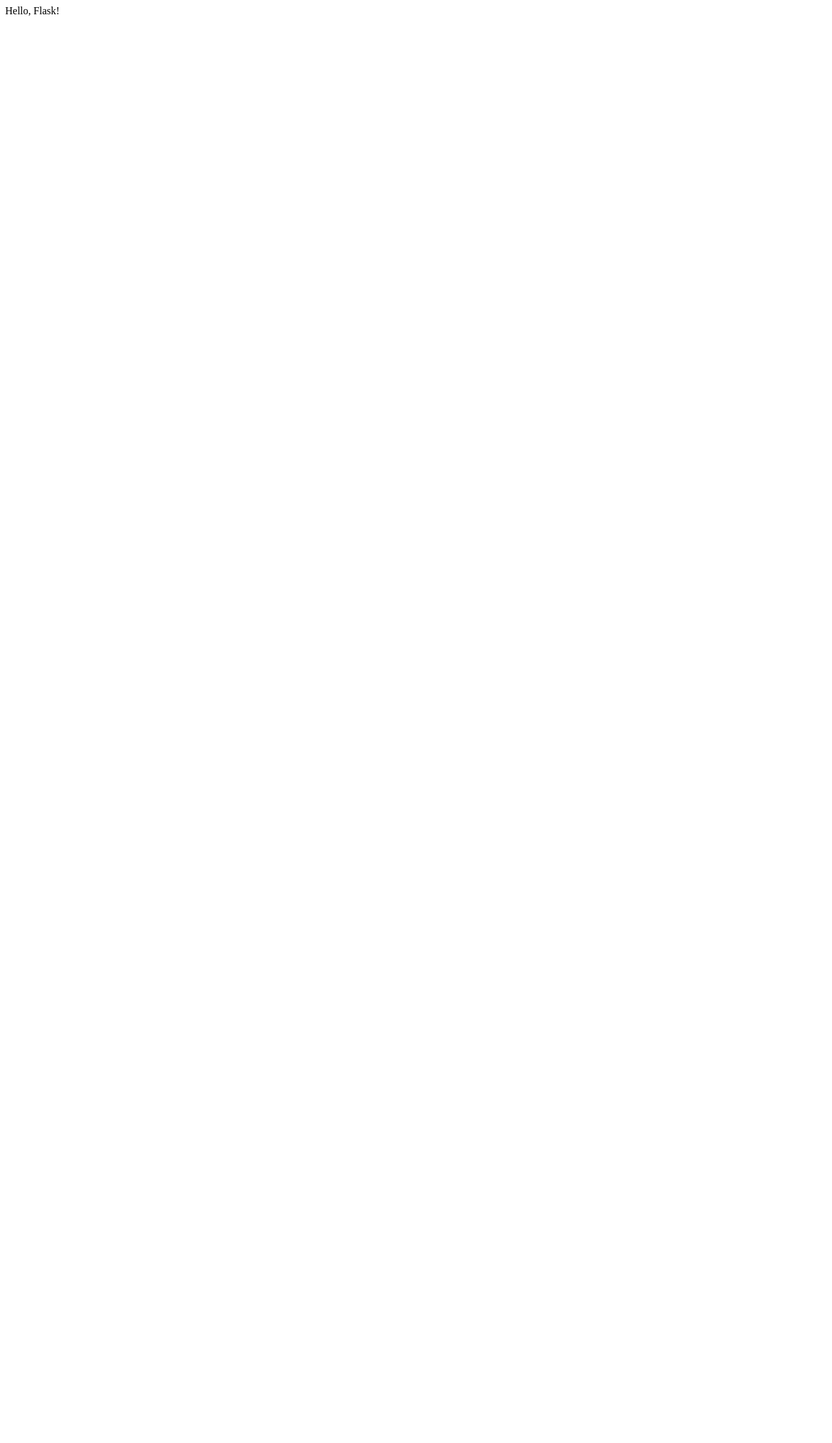
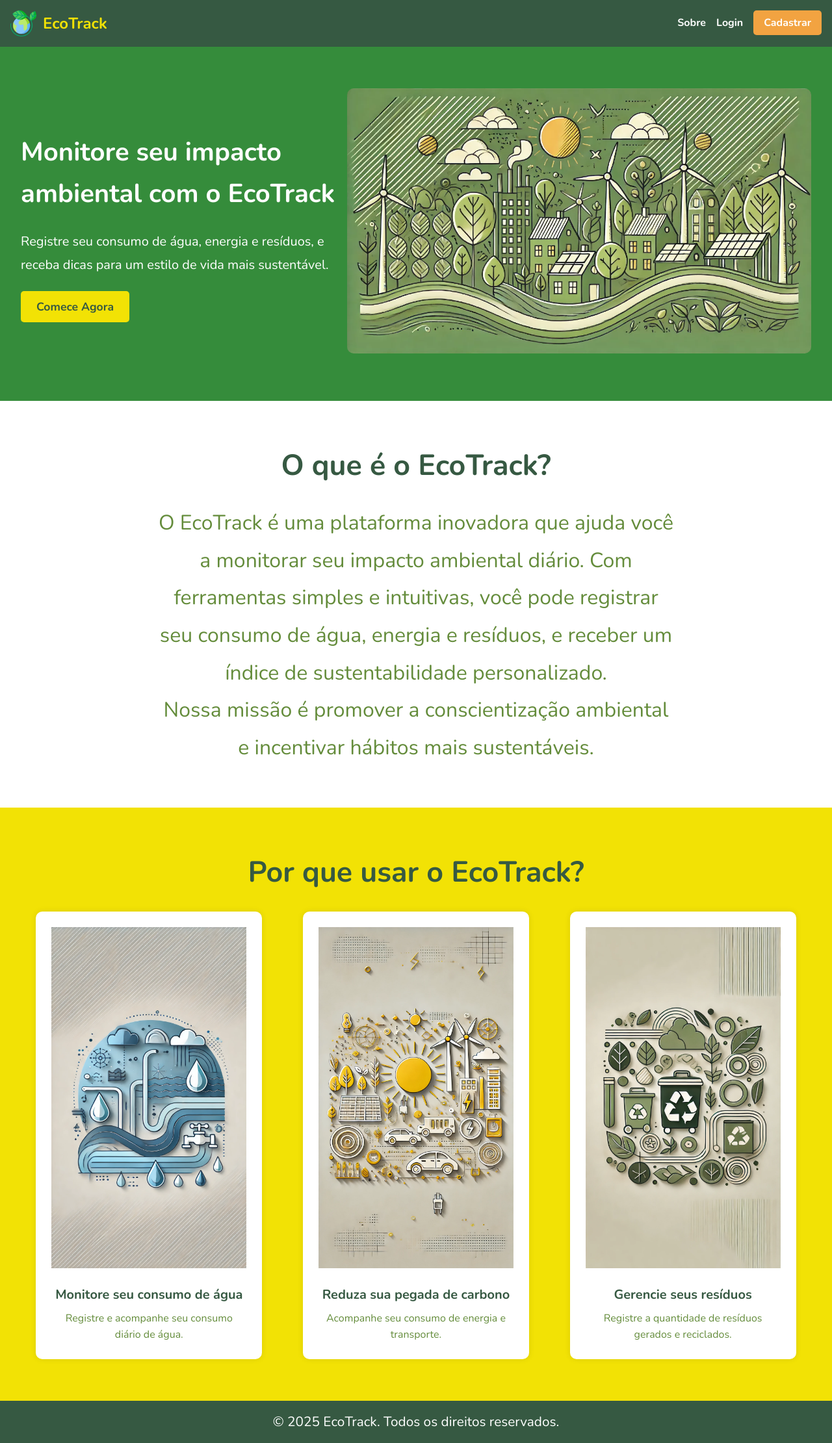
Before and after one commit to eduzin3983/EcoTrack, a Flask app: page / in a window 1280 px wide. Before the commit the page is almost empty. Shown: the whole page at 65% size. Before the commit the page ends 25 px from the top, so only its background shows below. Run offline with Flask 3, Linux system fonts and the light colour scheme.

Commit message:
Pagina Index Criada

```diff
--- a/app.py
+++ b/app.py
@@ -4,7 +4,7 @@ app = Flask(__name__)
 
 @app.route('/')
 def home():
-    return "Hello, Flask!"
+    return render_template('index.html')
 
 if __name__ == '__main__':
     app.run(debug=True)
--- /dev/null
+++ b/static/css/style.css
@@ -0,0 +1,241 @@
+/* Reset*/
+html, body, div, span, h1, h2, h3, h4, h5, h6, p, a, img, ul, ol, li, footer, header, nav, section {
+    margin: 0;
+    padding: 0;
+    border: 0;
+    font-size: 100%;
+    font: inherit;
+    vertical-align: baseline;
+}
+
+body {
+    font-family: 'Nunito', sans-serif;
+    line-height: 1.6;
+    background-color: #ffffff;
+    color: #365942;
+    display: flex;
+    flex-direction: column;
+    min-height: 100vh;
+}
+
+/* Overlay para a imagem expandida */
+.overlay {
+    display: none; /* Escondido por padrão */
+    position: fixed;
+    top: 0;
+    left: 0;
+    width: 100%;
+    height: 100%;
+    background-color: rgba(0, 0, 0, 0.9); /* Fundo escuro */
+    z-index: 1000; /* Garante que o overlay fique acima de tudo */
+    justify-content: center;
+    align-items: center;
+}
+
+.expanded-img {
+    max-width: 90%;
+    max-height: 90%;
+    border-radius: 10px;
+}
+
+.close-btn {
+    position: absolute;
+    top: 20px;
+    right: 30px;
+    color: white;
+    font-size: 40px;
+    font-weight: bold;
+    cursor: pointer;
+}
+
+.close-btn:hover {
+    color: #F2A341;
+}
+
+.clickable-img {
+    cursor: pointer;
+    transition: transform 0.3s ease;
+}
+
+.clickable-img:hover {
+    transform: scale(1.05);
+}
+
+/* Cabeçalho */
+header {
+    background-color: #365942;
+    color: white;
+    padding: 1rem;
+    display: flex;
+    justify-content: space-between;
+    align-items: center;
+}
+
+header .logo {
+    display: flex;
+    align-items: center;
+    gap: 10px;
+}
+
+header .logo-link {
+    display: flex;
+    align-items: center;
+    gap: 10px;
+    text-decoration: none;
+    color: inherit;
+}
+
+header .logo h1 {
+    font-size: 1.5rem;
+    color: #F2E205;
+    font-weight: 700;
+}
+
+header .logo-icon {
+    width: 40px;
+    height: auto;
+}
+
+header nav ul {
+    list-style: none;
+    display: flex;
+    gap: 1rem;
+}
+
+header nav ul li a {
+    color: white;
+    text-decoration: none;
+    font-weight: 700;
+}
+
+header nav ul li a.btn-primary {
+    background-color: #F2A341;
+    color: white;
+    padding: 0.5rem 1rem;
+    border-radius: 5px;
+}
+
+/* Seção Hero */
+.hero {
+    display: flex;
+    justify-content: space-between;
+    align-items: center;
+    padding: 4rem 2rem;
+    background-color: #358C3B;
+    color: white;
+}
+
+.hero-content {
+    max-width: 50%;
+}
+
+.hero-content h2 {
+    font-size: 2.5rem; /* Aumentei o tamanho do título */
+    margin-bottom: 1.5rem;
+    font-weight: 700;
+}
+
+.hero-content p {
+    font-size: 1.25rem; /* Aumentei o tamanho do parágrafo */
+    margin-bottom: 2rem;
+    line-height: 1.8;
+}
+
+.hero-content .btn-primary {
+    background-color: #F2E205;
+    color: #365942;
+    padding: 0.75rem 1.5rem;
+    border-radius: 5px;
+    text-decoration: none;
+    font-weight: 700;
+    font-size: 1.1rem;
+}
+
+.hero-image img {
+    max-width: 100%;
+    border-radius: 10px;
+}
+
+/* Seção Sobre */
+.about {
+    padding: 4rem 2rem;
+    text-align: center;
+    background-color: #ffffff;
+}
+
+.about h2 {
+    font-size: 2.8rem;
+    margin-bottom: 1.5rem;
+    color: #365942;
+    font-weight: 700;
+}
+
+.about p {
+    font-size: 2rem;
+    max-width: 800px;
+    margin: 0 auto;
+    color: #648C3B;
+    line-height: 1.8;
+}
+
+/* Seção Benefícios */
+.benefits {
+    padding: 4rem 2rem;
+    background-color: #F2E205;
+    text-align: center;
+}
+
+.benefits h2 {
+    font-size: 2.8rem;
+    margin-bottom: 1.5rem;
+    color: #365942;
+    font-weight: 700;
+}
+
+.benefits-grid {
+    display: flex;
+    justify-content: space-around;
+    gap: 1rem;
+}
+
+.benefit-item {
+    background-color: white;
+    padding: 1.5rem;
+    border-radius: 10px;
+    box-shadow: 0 0 10px rgba(0, 0, 0, 0.1);
+    max-width: 300px;
+}
+
+.benefit-item img {
+    margin-bottom: 1rem;
+}
+
+.benefit-item h3 {
+    font-size: 1.25rem;
+    color: #365942;
+    margin-bottom: 0.5rem;
+    font-weight: 700;
+}
+
+.benefit-item p {
+    font-size: 1rem;
+    color: #648C3B;
+    line-height: 1.6;
+}
+
+.icon {
+    width: 100%;
+}
+
+/* Rodapé */
+footer {
+    background-color: #365942;
+    color: white;
+    text-align: center;
+    padding: 1rem;
+    margin-top: auto;
+}
+
+footer p {
+    font-size: 1.3rem;
+}
--- /dev/null
+++ b/static/js/script.js
@@ -0,0 +1,27 @@
+// Função para expandir a imagem
+function expandImage(event) {
+    const overlay = document.getElementById('overlay');
+    const expandedImg = document.getElementById('expanded-img');
+
+    expandedImg.src = event.target.src;
+
+    overlay.style.display = 'flex';
+}
+
+// Função para fechar a imagem expandida
+function closeImage() {
+    const overlay = document.getElementById('overlay');
+    overlay.style.display = 'none';
+}
+
+document.querySelectorAll('.clickable-img').forEach(img => {
+    img.addEventListener('click', expandImage);
+});
+
+document.querySelector('.close-btn').addEventListener('click', closeImage);
+
+document.getElementById('overlay').addEventListener('click', (event) => {
+    if (event.target === document.getElementById('overlay')) {
+        closeImage();
+    }
+});
--- a/templates/index.html
+++ b/templates/index.html
@@ -1,11 +1,85 @@
 <!DOCTYPE html>
-<html lang="en">
+<html lang="pt-BR">
 <head>
     <meta charset="UTF-8">
     <meta name="viewport" content="width=device-width, initial-scale=1.0">
-    <title>Document</title>
+
+    <title>EcoTrack - Início</title>
+    <link rel="icon" type="image/png" href="/static/img/index/icone-planeta.png">
+
+    <link rel="stylesheet" href="https://fonts.googleapis.com/css2?family=Nunito:wght@400;700&display=swap">
+    <link rel="stylesheet" href="/static/css/style.css">
 </head>
 <body>
+    <!-- Cabeçalho -->
+    <header>
+        <div class="logo">
+            <a href="/" class="logo-link">
+                <img src="/static/img/index/icone-planeta.png" alt="Icone de planeta" class="logo-icon">
+                <h1>EcoTrack</h1>
+            </a>
+        </div>
+        <nav>
+            <ul>
+                <li><a href="#">Sobre</a></li>
+                <li><a href="#">Login</a></li>
+                <li><a href="#" class="btn-primary">Cadastrar</a></li>
+            </ul>
+        </nav>
+    </header>
 
+    <!-- Overlay para a imagem expandida -->
+    <div id="overlay" class="overlay">
+        <span class="close-btn">&times;</span>
+        <img id="expanded-img" class="expanded-img" src="" alt="Imagem expandida">
+    </div>
+
+    <!-- Seção Hero -->
+    <section class="hero">
+        <div class="hero-content">
+            <h2>Monitore seu impacto ambiental com o <strong>EcoTrack</strong></h2>
+            <p>Registre seu consumo de água, energia e resíduos, e receba dicas para um estilo de vida mais sustentável.</p>
+            <a href="#" class="btn-primary">Comece Agora</a>
+        </div>
+        <div class="hero-image">
+            <img src="/static/img/index/ilustracao-principal.webp" alt="Ilustração de sustentabilidade" class="clickable-img">
+        </div>
+    </section>
+
+    <!-- Seção Sobre o EcoTrack -->
+    <section class="about">
+        <h2>O que é o EcoTrack?</h2>
+        <p>O EcoTrack é uma plataforma inovadora que ajuda você a monitorar seu impacto ambiental diário. Com ferramentas simples e intuitivas, você pode registrar seu consumo de água, energia e resíduos, e receber um índice de sustentabilidade personalizado.</p>
+        <p>Nossa missão é promover a conscientização ambiental e incentivar hábitos mais sustentáveis.</p>
+    </section>
+
+    <!-- Seção Benefícios (exemplo com imagens clicáveis) -->
+    <section class="benefits">
+        <h2>Por que usar o EcoTrack?</h2>
+        <div class="benefits-grid">
+            <div class="benefit-item">
+                <img src="/static/img/index/agua.webp" alt="Ícone de água" class="icon clickable-img">
+                <h3>Monitore seu consumo de água</h3>
+                <p>Registre e acompanhe seu consumo diário de água.</p>
+            </div>
+            <div class="benefit-item">
+                <img src="/static/img/index/energia.webp" alt="Ícone de energia" class="icon clickable-img">
+                <h3>Reduza sua pegada de carbono</h3>
+                <p>Acompanhe seu consumo de energia e transporte.</p>
+            </div>
+            <div class="benefit-item">
+                <img src="/static/img/index/residuos.webp" alt="Ícone de resíduos" class="icon clickable-img">
+                <h3>Gerencie seus resíduos</h3>
+                <p>Registre a quantidade de resíduos gerados e reciclados.</p>
+            </div>
+        </div>
+    </section>
+
+    <!-- Rodapé -->
+    <footer>
+        <p>&copy; 2025 EcoTrack. Todos os direitos reservados.</p>
+    </footer>
+
+    <script src="/static/js/script.js"></script>
 </body>
 </html>
```
Also changed, not shown: static/img/index/agua.webp (added), static/img/index/energia.webp (added), static/img/index/icone-planeta.png (added), static/img/index/ilustracao-principal.webp (added), static/img/index/residuos.webp (added), static/style.css (deleted).
